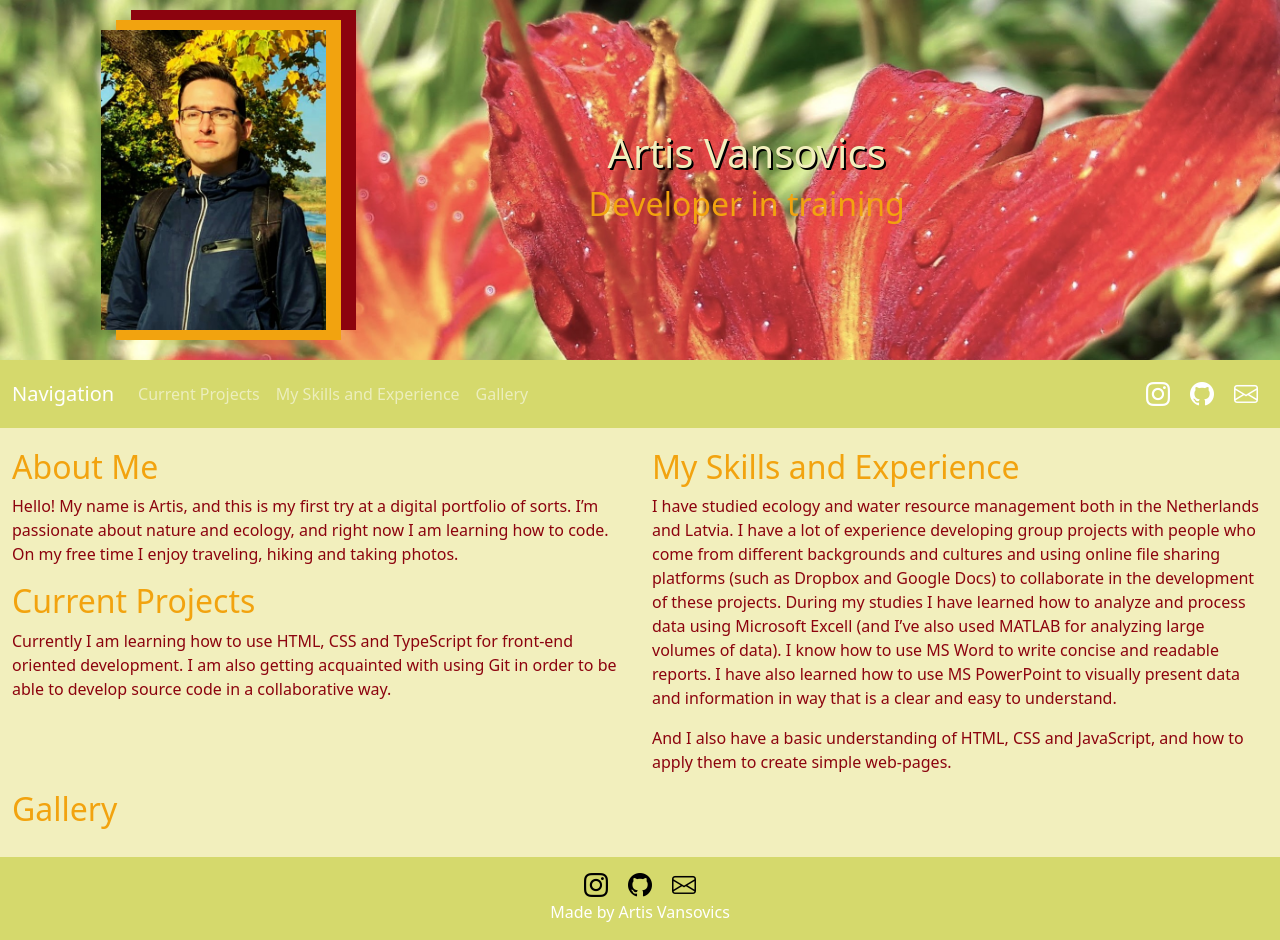
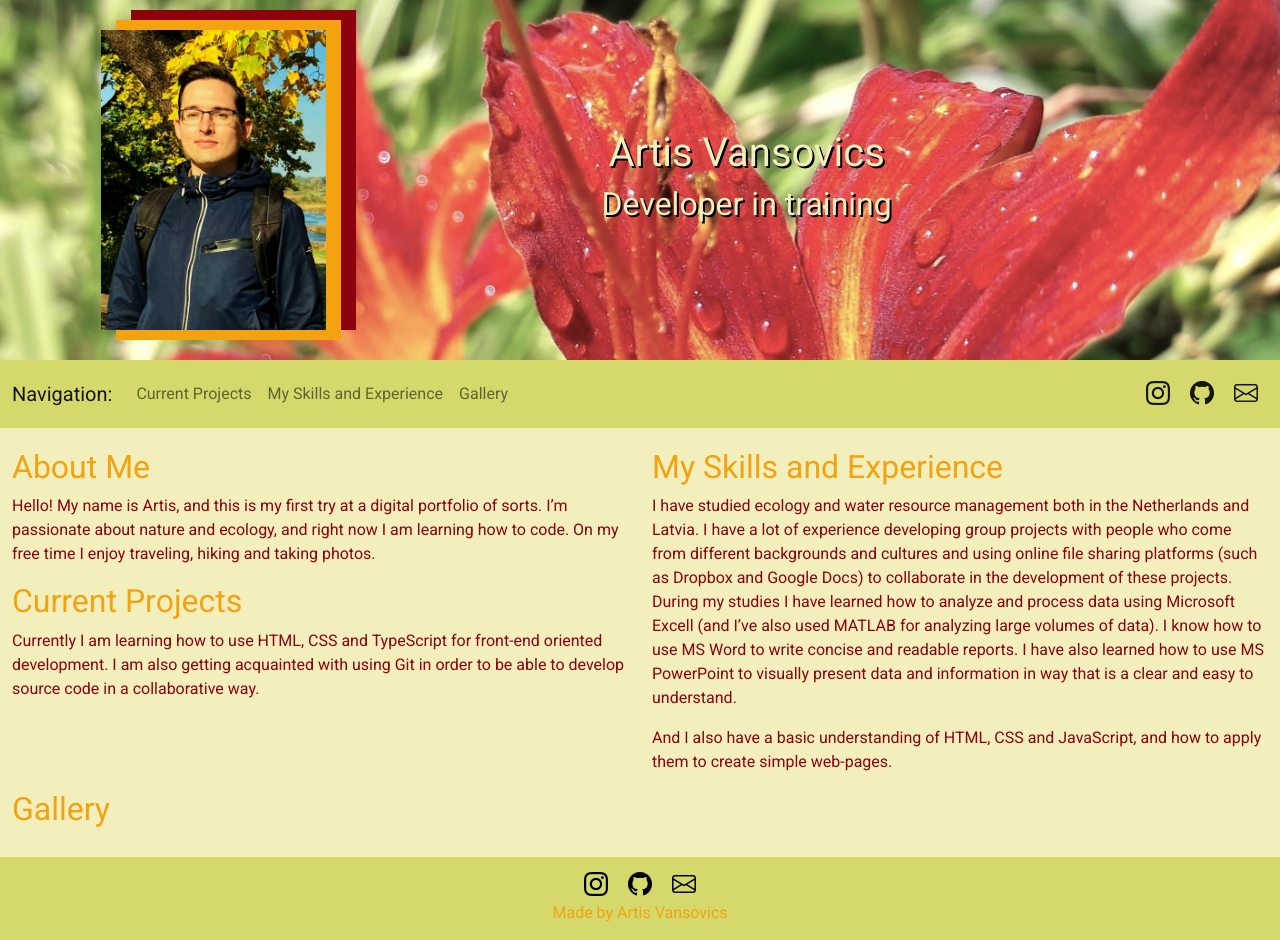
Before and after one commit to ArtisVansovics/my-CV, a plain HTML site: page index.html in a window 1280 px wide. Drawn offline with nearby package versions, Linux system fonts and the light colour scheme.

Commit message:
Added font from GF and updated element classes and IDs

```diff
--- a/index.html
+++ b/index.html
@@ -4,6 +4,9 @@
   <meta charset="UTF-8">
   <meta http-equiv="X-UA-Compatible" content="IE=edge">
   <meta name="viewport" content="width=device-width, initial-scale=1.0">
+  <link rel="preconnect" href="https://fonts.googleapis.com">
+  <link rel="preconnect" href="https://fonts.gstatic.com" crossorigin>
+  <link rel="stylesheet" href="https://fonts.googleapis.com/css2?family=Roboto&display=swap">
   <link rel="stylesheet" href="https://cdn.jsdelivr.net/npm/bootstrap@5.1.3/dist/css/bootstrap.min.css"  integrity="sha384-1BmE4kWBq78iYhFldvKuhfTAU6auU8tT94WrHftjDbrCEXSU1oBoqyl2QvZ6jIW3" crossorigin="anonymous">
   <link rel="stylesheet" href="https://cdn.jsdelivr.net/npm/bootstrap-icons@1.3.0/font/bootstrap-icons.css">
   <link rel="stylesheet" href="style.css">
@@ -13,26 +16,26 @@
   <title>My CV</title>
 </head>
 <body>
-  <header class="container-fluid text-white text-center">
+  <header class="container-fluid text-center">
       <div class="row align-items-center">
-        <div class="col-sm-12 col-md-6 col-lg-4 text-center">
+        <div class="col-sm-12 col-md-6 col-lg-4">
           <img src="images/profile.jpg" class="img-fluid img-profile" alt="profile photo">
         </div>
         <div class="col-sm-12 col-md-6">
           <h1 id="title">
             Artis Vansovics
           </h1>
-          <h2>
+          <h2 id="sub-title">
             Developer in training
           </h2>
         </div>
       </div>
     </header>
-
-  <nav class="navbar navbar-expand-md navbar-dark">
+<div>
+  <nav class="navbar navbar-expand-md navbar-light">
     <div class="container-fluid justify-content-start">
-      <span class="navbar-brand mb-0 h1">Navigation</span>
-      <button class="navbar-toggler" type="button" data-bs-toggle="collapse" data-bs-target="#navbarToggle" aria-controls="navbarToggle" aria-expanded="false" aria-label="Toggle navigation">
+      <span class="navbar-brand mb-0 h1">Navigation:</span>
+      <button class="navbar-toggler" type="button" data-bs-toggle="collapse" data-bs-target="#navbarToggle">
         <span class="navbar-toggler-icon"></span>
       </button>
       <div class="collapse navbar-collapse" id="navbarToggle">
@@ -68,45 +71,47 @@
         </ul>
       </span>
     </div>
+  </nav>
 
-  </nav>
+</div>
+
 
   <main class="container-fluid">
     <div class="row">
       <div class="col-md-12 col-lg-6">
         <div class="row">
           <div class="col-sm-12" id="about">
-            <h2>About Me</h2>
-            <p>
+            <h2 class="sub-heading">About Me</h2>
+            <p class="text">
               Hello! My name is Artis, and this is my first try at a digital portfolio of sorts. I’m passionate about nature and ecology, and right now I am learning how to code. On my free time I enjoy traveling, hiking and taking photos.
             </p>
           </div>
           <div class="col-sm-12" id="projects">
-            <h2>Current Projects</h2>
-            <p>
+            <h2 class="sub-heading">Current Projects</h2>
+            <p class="text">
               Currently I am learning how to use HTML, CSS and TypeScript for front-end oriented development. I am also getting acquainted with using Git in order to be able to develop source code in a collaborative way.
             </p>
           </div>
         </div>
       </div>
       <div class="col-md-12 col-lg-6" id="skills">
-        <h2>My Skills and Experience</h2>
-        <p>
+        <h2 class="sub-heading">My Skills and Experience</h2>
+        <p class="text">
           I have studied ecology and water resource management both in the Netherlands and Latvia. I have a lot of experience developing group projects with people who come from different backgrounds and cultures and using online file sharing platforms (such as Dropbox and Google Docs) to collaborate in the development of these projects. During my studies I have learned how to analyze and process data using Microsoft Excell (and I’ve also used MATLAB for analyzing large volumes of data). I know how to use MS Word to write concise and readable reports. I have also learned how to use MS PowerPoint to visually present data and information in way that is a clear and easy to understand.
         </p>
-        <p>
+        <p class="text">
           And I also have a basic understanding of HTML, CSS and JavaScript, and how to apply them to create simple web-pages.
         </p>
       </div>
     </div>
     <div class="row">
       <div class="col" id="gallery">
-        <h2>Gallery</h2>
+        <h2 class="sub-heading">Gallery</h2>
       </div>
     </div>
   </main>
 
-  <footer class="container-fluid text-white text-center">
+  <footer class="container-fluid text-center">
     <ul class="nav justify-content-center">
       <li class="nav-item">
         <a class="icon" href="https://www.instagram.com/vanartis/" target="_blank" role="button" data-toggle="tooltip" data-placement="top" title="Instagram">
@@ -124,14 +129,10 @@
         </a>
       </li>
     </ul>
-    <h6>Made by Artis Vansovics</h6>
+    <h6 id="footer-text">Made by Artis Vansovics</h6>
   </footer>
 
-  <script
-  src="https://cdn.jsdelivr.net/npm/@popperjs/core@2.9.2/dist/umd/popper.min.js" integrity="sha384-IQsoLXl5PILFhosVNubq5LC7Qb9DXgDA9i+tQ8Zj3iwWAwPtgFTxbJ8NT4GN1R8p" crossorigin="anonymous">
-  </script>
-  <script src="https://cdn.jsdelivr.net/npm/bootstrap@5.0.2/dist/js/bootstrap.min.js" integrity="sha384-cVKIPhGWiC2Al4u+LWgxfKTRIcfu0JTxR+EQDz/bgldoEyl4H0zUF0QKbrJ0EcQF" crossorigin="anonymous">
-  </script>
+
   <script>
     $(document).ready(function(){
       $('[data-toggle="tooltip"]').tooltip();
--- a/style.css
+++ b/style.css
@@ -5,6 +5,7 @@ html, body {
 body {
   display: flex;
   flex-direction: column;
+  font-family: 'Roboto', sans-serif;
 }
 
 header {
@@ -28,11 +29,11 @@ footer {
   padding: 10px;
 }
 
-h2 {
+.sub-heading {
   color: #F2A30F;
 }
 
-p {
+.text {
   color: #8C030E;
 }
 
@@ -63,18 +64,22 @@ p {
   color: #F2A30F;
 }
 
-
-
 #title {
   color: #F2EFBD;
   text-shadow: 2px 2px black;
-
 }
-
+#sub-title {
+  color: #F2EFBD;
+  text-shadow: 2px 2px black;
+}
 #header-text {
   color: white;
   text-shadow: 2px 2px black;
   background-color: rgba(0, 255, 255, 0.322);
+}
+
+#footer-text {
+  color: #F2A30F;
 }
 
 /*
```
Lines whose indentation alone changed are shown as unchanged.
